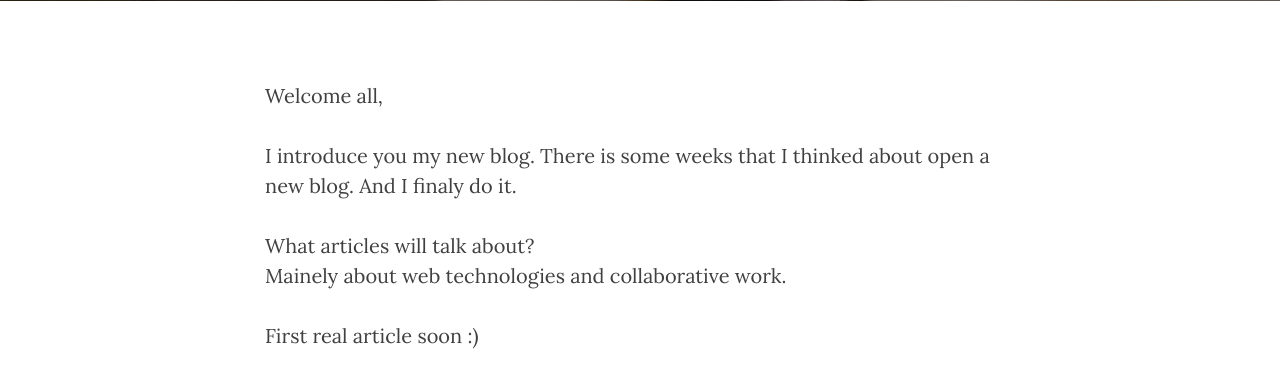
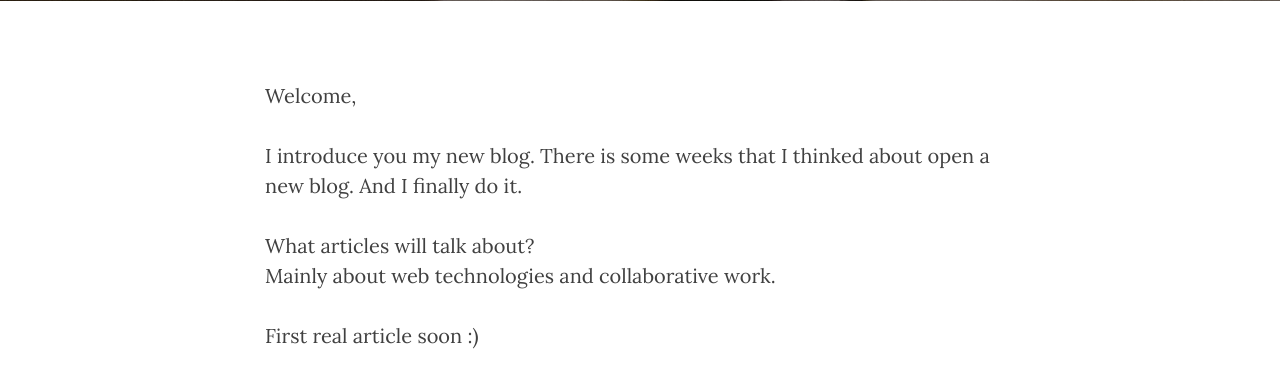
Before and after one commit to nicolas-brousse/blog.nicolas-brousse.fr, a Jekyll site: the page built from _posts/2015-05-01-welcome.markdown, in a window 1280 px wide. Shown: the part 412-790 px from the top of the page. Built offline with Jekyll 4.4.1, drawn with Linux system fonts in a browser that asks for light colours; nearby versions of some CDN libraries; comment, search, counter and statistics services are not loaded.

Commit message:
Fix some typos

```diff
--- a/_posts/2015-05-01-welcome.markdown
+++ b/_posts/2015-05-01-welcome.markdown
@@ -5,12 +5,12 @@ date:       2015-05-01
 categories: jekyll update
 ---
 
-Welcome all,
+Welcome,
 
 I introduce you my new blog.
-There is some weeks that I thinked about open a new blog. And I finaly do it.
+There is some weeks that I thinked about open a new blog. And I finally do it.
 
 What articles will talk about?
-Mainely about web technologies and collaborative work.
+Mainly about web technologies and collaborative work.
 
 First real article soon :)
```
